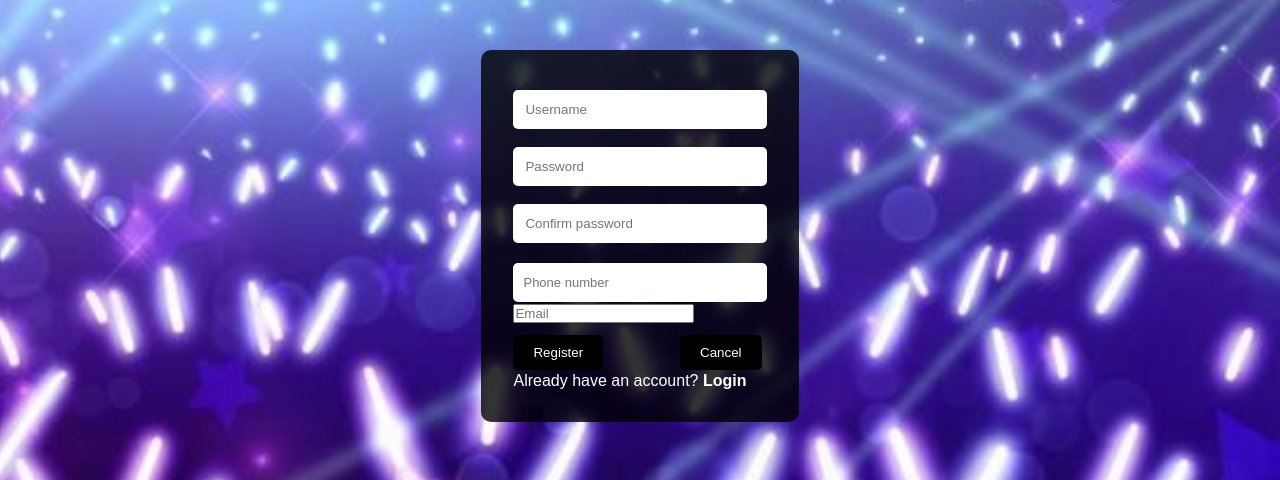
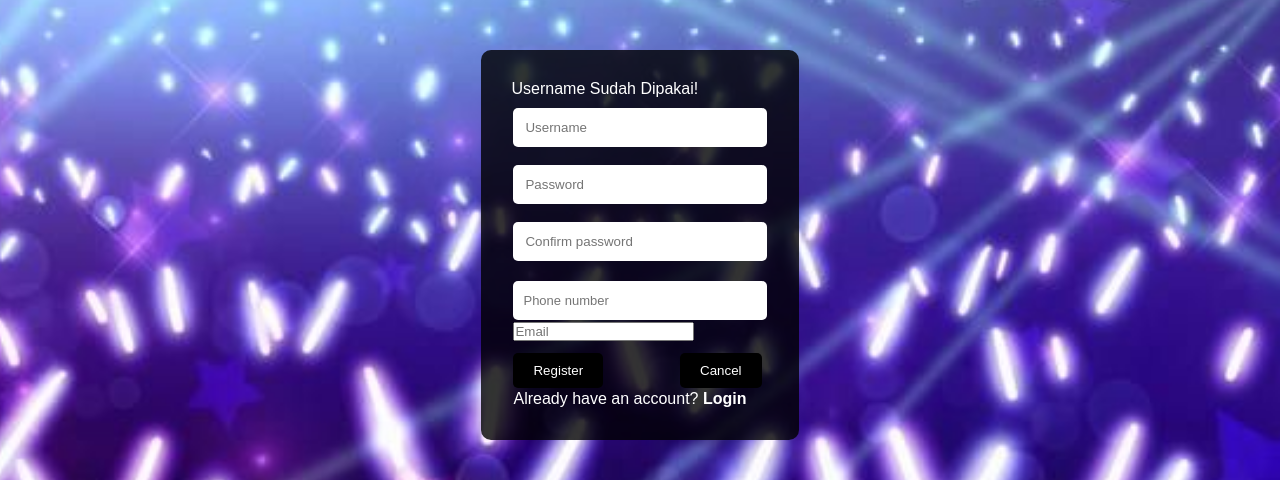
Before and after one commit to JustinCostandinos916/UASProject, a Flask app: template Kelompok6_UASProject_Hiburan/Konser/templates/register.html in a window 1280 px wide. Shown: the part 68-548 px from the top of the page. Run offline with Flask 3, Linux system fonts and the light colour scheme; the template is opened without the code that fills it, so the values that code supplies are empty; the visitor is signed in with stand-in values (Sample User, id 1).

Commit message:
TERBARU 07-06-2025

```diff
--- a/Kelompok6_UASProject_Hiburan/Konser/app2.py
+++ b/Kelompok6_UASProject_Hiburan/Konser/app2.py
@@ -19,20 +19,10 @@ class TiketKonserApp:
     def routes(self):
         @self.app.route('/Home')
         def home():
-            username = None
-            role = None
-
             if 'user_id' in session:
-                cur = self.con.mysql.cursor(pymysql.cursors.DictCursor)
-                cur.execute("SELECT username, role FROM user WHERE id = %s", (session['user_id'],))
-                user = cur.fetchone()
-                if user:
-                    username = user['username']
-                    role = user['role']
-                cur.close()
-
-            return render_template("home.html", username=username, role=role)
-
+                return render_template("home.html", username=session['username'], role=session['role'])
+            else:
+                return render_template("home.html", username='Login', role=None)
 
         @self.app.route('/login/')
         def login():
@@ -43,25 +33,20 @@ class TiketKonserApp:
             if request.method == 'POST':
                 username = request.form.get('username')
                 password = request.form.get('password')
-
                 cur = self.con.mysql.cursor()
-
                 pw = hashlib.md5(password.encode()).hexdigest()
                 password = pw[:30]
-
-                cur.execute("SELECT * FROM user WHERE username = %s AND password = %s", (username, password))
+                cur.execute("SELECT * FROM user WHERE (username = %s OR email = %s OR phone = %s) AND password = %s", (username, username, username, password))
                 row = cur.fetchone()
-
                 if row:
                     # row: (id, username, password, confirmpw, phone, role)
                     session['user_id'] = row[0]      # id
                     session['username'] = row[1]     # username
-                    session['role'] = row[5]         # role
+                    session['role'] = row[6]         # role
 
                     print("DEBUG LOGIN:", session)   # bantu debug
 
                     cur.close()
-
                     if session['role'] == 'admin':
                         return redirect(url_for('admin_dashboard'))
                     else:
@@ -70,7 +55,6 @@ class TiketKonserApp:
                     flash('Username atau password salah!', 'danger')
                     cur.close()
                     return redirect(url_for('login'))
-
             flash('Akses tidak valid.', 'danger')
             return redirect(url_for('login'))
 
@@ -107,7 +91,6 @@ class TiketKonserApp:
                                 pembelian_hari_ini=pembelian_hari_ini,
                                 penjualan=penjualan,
                                 users=users)
-
 
         @self.app.route('/admin/users/reset/<int:id>')
         def reset_password(id):
@@ -158,15 +141,21 @@ class TiketKonserApp:
         def registerprocess():
             if request.method == 'POST':
                 username = request.form['username']
+                email = request.form['email']
                 password = request.form['password']
                 confirmpw = request.form["confirmpw"]
                 phone = request.form["phone"]
+                role = 'user'
                 cur = self.con.mysql.cursor()
-                if password == confirmpw:
+                cur.execute('SELECT username FROM user WHERE username = %s', (username,))
+                if cur.fetchone():
+                    session['warning'] = 'Username Sudah Dipakai!'
+                    return redirect(url_for('register'))
+                elif password == confirmpw:
                     try:
                         cur.execute(
-                            'INSERT INTO user (username, password, confirmpw, phone) VALUES (%s, md5(%s), md5(%s), %s)',
-                            (username, password, confirmpw, phone)
+                            'INSERT INTO user (username, email, password, confirmpw, phone, role) VALUES (%s, %s, md5(%s), md5(%s), %s, %s)',
+                            (username, email, password, confirmpw, phone, role)
                         )
                         self.con.mysql.commit()
                         cur.close()
@@ -182,7 +171,7 @@ class TiketKonserApp:
 
         @self.app.route('/konser<int:konser_id>/')
         def konser_detail(konser_id):
-            if user == 'Login':
+            if not 'user_id' in session:
                 flash('Silakan login terlebih dahulu.', 'danger')
                 return redirect(url_for('login'))
             else:
@@ -344,109 +333,12 @@ class TiketKonserApp:
                 flash(f'Gagal membuat PDF: {str(e)}', 'danger')
                 return redirect(url_for('admin_dashboard'))
 
-
-        # @self.app.route('/pesan/<int:konser_id>/<int:section_id>', methods=['GET', 'POST'])
-        # def booking(konser_id, section_id):
-        #     if 'user_id' not in session:
-        #         flash('Silakan login terlebih dahulu.', 'warning')
-        #         return redirect(url_for('home'))
-
-        #     if request.method == 'POST':
-        #         nama = request.form['nama']
-        #         hp = request.form['hp']
-        #         email = request.form['email']
-        #         tanggal = datetime.now().strftime('%Y-%m-%d %H:%M:%S')
-        #         action = request.form.get('action')
-
-        #         cur = self.con.mysql.cursor(dictionary=True)
-        #         cur.execute("SELECT quota, sold FROM section WHERE id = %s", (section_id,))
-        #         section = cur.fetchone()
-
-        #         festival = int(request.form.get('festival', 0))
-        #         cat2 = int(request.form.get('cat2', 0))
-        #         cat3 = int(request.form.get('cat3', 0))
-        #         cat4 = int(request.form.get('cat4', 0))
-        #         total_tiket = festival + cat2 + cat3 + cat4
-
-        #         if total_tiket == 0:
-        #             flash('Jumlah tiket tidak boleh kurang dari 1!', 'danger')
-        #             cur.close()
-        #             return redirect(url_for('konser_detail', konser_id=konser_id))
-
-        #         if section['sold'] + total_tiket > section['quota']:
-        #             flash('Section sudah penuh!', 'danger')
-        #             cur.close()
-        #             return redirect(url_for('konser_detail', konser_id=konser_id))
-
-        #         harga_festival = 3220000
-        #         harga_cat2 = 2702500
-        #         harga_cat3 = 2242500
-        #         harga_cat4 = 1552500
-
-        #         if festival > 0:
-        #             cur.execute(
-        #                 "INSERT INTO tiket (user_id, konser_id, section_id, nama, hp, email, tanggal, jumlah, harga) VALUES (%s,%s,%s,%s,%s,%s,%s,%s,%s)",
-        #                 (session['user_id'], konser_id, section_id, nama, hp, email, tanggal, festival, harga_festival)
-        #             )
-        #         if cat2 > 0:
-        #             cur.execute(
-        #                 "INSERT INTO tiket (user_id, konser_id, section_id, nama, hp, email, tanggal, jumlah, harga) VALUES (%s,%s,%s,%s,%s,%s,%s,%s,%s)",
-        #                 (session['user_id'], konser_id, section_id, nama, hp, email, tanggal, cat2, harga_cat2)
-        #             )
-        #         if cat3 > 0:
-        #             cur.execute(
-        #                 "INSERT INTO tiket (user_id, konser_id, section_id, nama, hp, email, tanggal, jumlah, harga) VALUES (%s,%s,%s,%s,%s,%s,%s,%s,%s)",
-        #                 (session['user_id'], konser_id, section_id, nama, hp, email, tanggal, cat3, harga_cat3)
-        #             )
-        #         if cat4 > 0:
-        #             cur.execute(
-        #                 "INSERT INTO tiket (user_id, konser_id, section_id, nama, hp, email, tanggal, jumlah, harga) VALUES (%s,%s,%s,%s,%s,%s,%s,%s,%s)",
-        #                 (session['user_id'], konser_id, section_id, nama, hp, email, tanggal, cat4, harga_cat4)
-        #             )
-
-        #         cur.execute("UPDATE section SET sold = sold + %s WHERE id = %s", (total_tiket, section_id))
-        #         self.con.mysql.commit()
-        #         cur.close()
-
-        #         session['tiket_data'] = {
-        #             'festival': {'jumlah': festival, 'harga': harga_festival},
-        #             'cat2': {'jumlah': cat2, 'harga': harga_cat2},
-        #             'cat3': {'jumlah': cat3, 'harga': harga_cat3},
-        #             'cat4': {'jumlah': cat4, 'harga': harga_cat4}
-        #         }
-
-        #         if action == 'Invoice':
-        #             return redirect(url_for('pdf'))
-
-        #         flash("See you on the concert!", "success")
-        #         return redirect(url_for('home'))
-
-        #     return render_template('datadiri.html', konser_id=konser_id, section_id=section_id)
-
-        # @self.app.route('/purchase-report')
-        # def pdf():
-        #     tiket_data = session.get('tiket_data', {})
-        #     total_harga = sum(info['jumlah'] * info['harga'] for info in tiket_data.values())
-        #     jumlah_tiket = sum(info['jumlah'] for info in tiket_data.values())
-
-        #     rendered = render_template(
-        #         'purchasereport.html',
-        #         data=tiket_data,
-        #         total_harga=total_harga,
-        #         jumlah_tiket=jumlah_tiket
-        #     )
-        #     configpdf = pdfkit.configuration(wkhtmltopdf='C:\\Program Files\\wkhtmltopdf\\bin\\wkhtmltopdf.exe')
-        #     filename = f"report_{datetime.now().strftime('%Y%m%d_%H%M%S')}.pdf"
-        #     filepath = f"uasproject/static/pdf/{filename}"
-        #     pdfkit.from_string(rendered, filepath, configuration=configpdf)
-        #     flash('Success Download Invoice', 'success')
-        #     return redirect(url_for('home'))
-
         @self.app.route('/logout')
         def logout():
             session.clear()
             flash('Logout berhasil.', 'info')
             return redirect(url_for('home'))
+            # return render_template('home.html', b=logout)
 
         @self.app.route('/about')
         def about():
--- a/Kelompok6_UASProject_Hiburan/Konser/templates/register.html
+++ b/Kelompok6_UASProject_Hiburan/Konser/templates/register.html
@@ -20,7 +20,10 @@
       <form method="post" action="process">
         <table>
           <tr>
-            <td><input type="text" name="username" placeholder="Username" required /></td>
+            {% if session.get('warning') %}
+            <p>{{ session['warning'] }}</p>
+            {% set _ = session.pop('warning') %} {% endif %}
+            <td><input type="text" name="username" id="username" placeholder="Username" required /></td>
           </tr>
           <tr>
             <td><input type="password" name="password" placeholder="Password" required /></td>
@@ -74,5 +77,19 @@
         <a href="contactus.html">Contact us</a>
       </nav>
     </footer>
+    <script>
+      const username = document.getElementById("username");
+
+      username.addEventListener("invalid", function (event) {
+        event.target.setCustomValidity("");
+        if (!event.target.validity.valid) {
+          event.target.setCustomValidity("Bagian ini tidak boleh kosong!");
+        }
+      });
+
+      username.addEventListener("input", function (event) {
+        event.target.setCustomValidity("");
+      });
+    </script>
   </body>
 </html>
```
Also changed, not shown: Kelompok6_UASProject_Hiburan/Konser/templates/home.html (+17 -1 lines), 3 other files.
